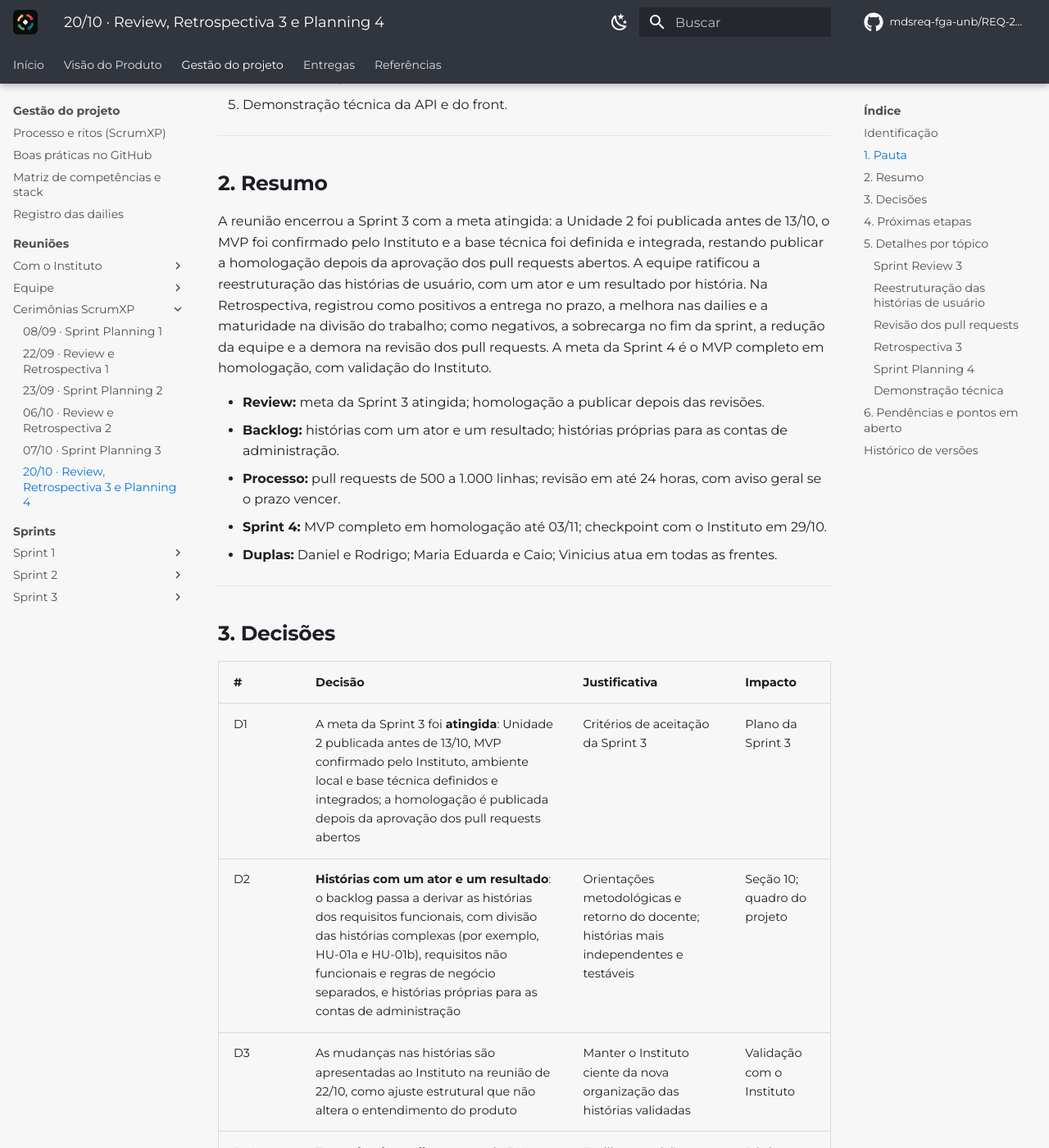
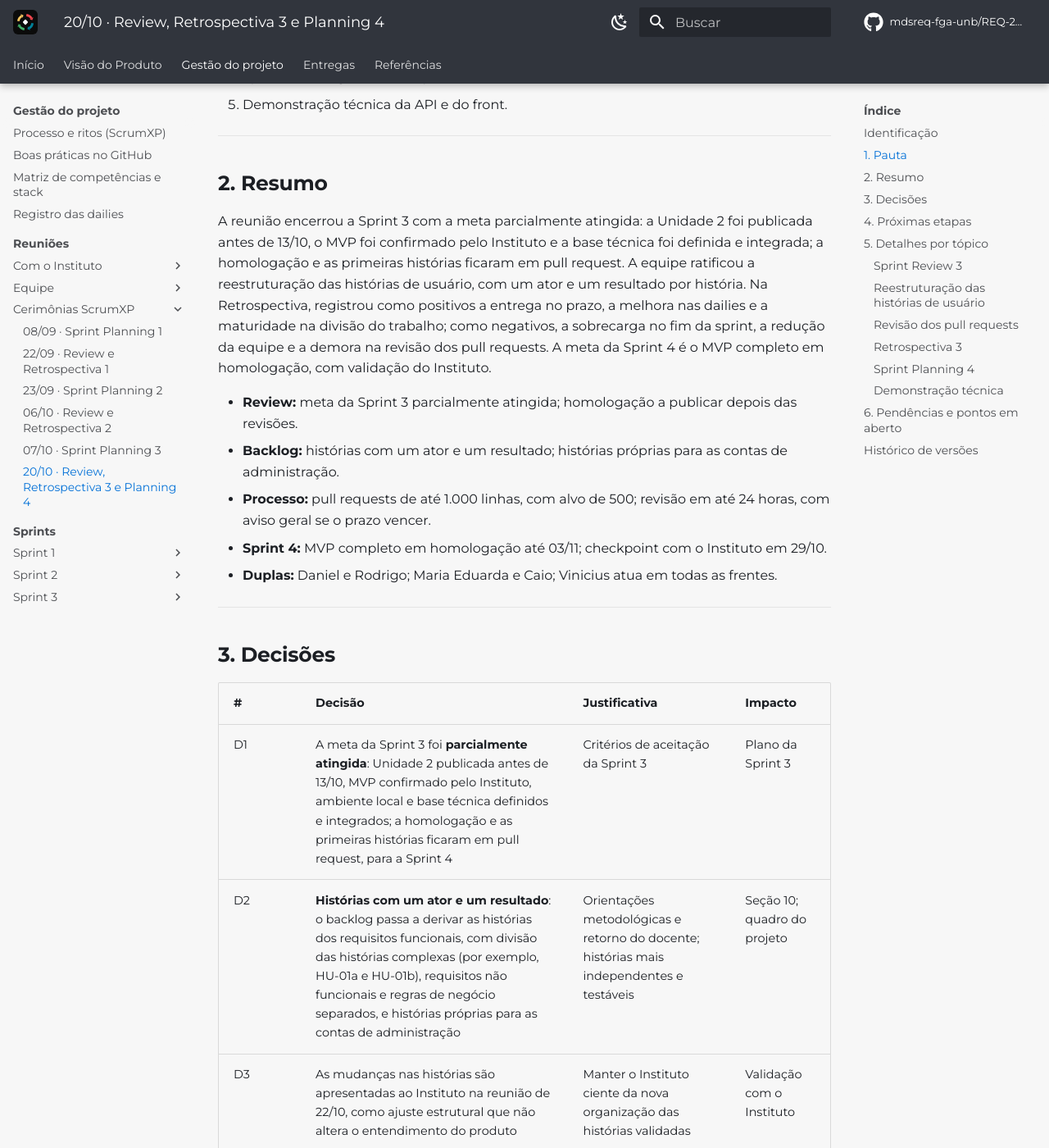
Before and after one commit to mdsreq-fga-unb/REQ-2026.2-T02-CyberSetor, an MkDocs documentation site: the page built from docs/gestao/atas/2026-10-20-sprint-review-retrospectiva-planning.md, in a window 1280 px wide and 1400 px high, scrolled down 1674 px. Shown: the whole window at 82% size. Built offline with MkDocs 1.6.1 and Material for MkDocs 9.7.7, drawn with Linux system fonts in a browser that asks for light colours; comment, search, counter and statistics services are not loaded; some of the changed text lies outside the part shown.

Commit message:
docs(gestao): ajusta a ata de 20/10 conferida com a conducao

```diff
--- a/docs/gestao/atas/2026-10-20-sprint-review-retrospectiva-planning.md
+++ b/docs/gestao/atas/2026-10-20-sprint-review-retrospectiva-planning.md
@@ -37,11 +37,11 @@ Reunião de encerramento da Sprint 3 e de planejamento da Sprint 4, realizada em
 
 ## 2. Resumo
 
-A reunião encerrou a Sprint 3 com a meta atingida: a Unidade 2 foi publicada antes de 13/10, o MVP foi confirmado pelo Instituto e a base técnica foi definida e integrada, restando publicar a homologação depois da aprovação dos pull requests abertos. A equipe ratificou a reestruturação das histórias de usuário, com um ator e um resultado por história. Na Retrospectiva, registrou como positivos a entrega no prazo, a melhora nas dailies e a maturidade na divisão do trabalho; como negativos, a sobrecarga no fim da sprint, a redução da equipe e a demora na revisão dos pull requests. A meta da Sprint 4 é o MVP completo em homologação, com validação do Instituto.
+A reunião encerrou a Sprint 3 com a meta parcialmente atingida: a Unidade 2 foi publicada antes de 13/10, o MVP foi confirmado pelo Instituto e a base técnica foi definida e integrada; a homologação e as primeiras histórias ficaram em pull request. A equipe ratificou a reestruturação das histórias de usuário, com um ator e um resultado por história. Na Retrospectiva, registrou como positivos a entrega no prazo, a melhora nas dailies e a maturidade na divisão do trabalho; como negativos, a sobrecarga no fim da sprint, a redução da equipe e a demora na revisão dos pull requests. A meta da Sprint 4 é o MVP completo em homologação, com validação do Instituto.
 
-- **Review:** meta da Sprint 3 atingida; homologação a publicar depois das revisões.
+- **Review:** meta da Sprint 3 parcialmente atingida; homologação a publicar depois das revisões.
 - **Backlog:** histórias com um ator e um resultado; histórias próprias para as contas de administração.
-- **Processo:** pull requests de 500 a 1.000 linhas; revisão em até 24 horas, com aviso geral se o prazo vencer.
+- **Processo:** pull requests de até 1.000 linhas, com alvo de 500; revisão em até 24 horas, com aviso geral se o prazo vencer.
 - **Sprint 4:** MVP completo em homologação até 03/11; checkpoint com o Instituto em 29/10.
 - **Duplas:** Daniel e Rodrigo; Maria Eduarda e Caio; Vinicius atua em todas as frentes.
 
@@ -51,10 +51,10 @@ A reunião encerrou a Sprint 3 com a meta atingida: a Unidade 2 foi publicada an
 
 | # | Decisão | Justificativa | Impacto |
 |---|---|---|---|
-| D1 | A meta da Sprint 3 foi **atingida**: Unidade 2 publicada antes de 13/10, MVP confirmado pelo Instituto, ambiente local e base técnica definidos e integrados; a homologação é publicada depois da aprovação dos pull requests abertos | Critérios de aceitação da Sprint 3 | Plano da Sprint 3 |
+| D1 | A meta da Sprint 3 foi **parcialmente atingida**: Unidade 2 publicada antes de 13/10, MVP confirmado pelo Instituto, ambiente local e base técnica definidos e integrados; a homologação e as primeiras histórias ficaram em pull request, para a Sprint 4 | Critérios de aceitação da Sprint 3 | Plano da Sprint 3 |
 | D2 | **Histórias com um ator e um resultado**: o backlog passa a derivar as histórias dos requisitos funcionais, com divisão das histórias complexas (por exemplo, HU-01a e HU-01b), requisitos não funcionais e regras de negócio separados, e histórias próprias para as contas de administração | Orientações metodológicas e retorno do docente; histórias mais independentes e testáveis | Seção 10; quadro do projeto |
 | D3 | As mudanças nas histórias são apresentadas ao Instituto na reunião de 22/10, como ajuste estrutural que não altera o entendimento do produto | Manter o Instituto ciente da nova organização das histórias validadas | Validação com o Instituto |
-| D4 | **Tamanho dos pull requests**: de 500 a 1.000 linhas de mudança, no máximo | Facilitar a revisão e adiantar as entregas | Página "Boas práticas no GitHub" |
+| D4 | **Tamanho dos pull requests**: até 1.000 linhas de mudança, com alvo de 500 | Facilitar a revisão e adiantar as entregas | Página "Boas práticas no GitHub" |
 | D5 | **Revisão em até 24 horas**; vencido o prazo, o autor aciona a equipe toda no grupo | Demora na revisão dos pull requests na Sprint 3 | Página "Boas práticas no GitHub" |
 | D6 | **Duplas da Sprint 4**: Daniel Batista e Rodrigo Henrique Donato; Maria Eduarda Marques e Caio Martins; Vinicius Vieira atua de forma independente, apoiando todas as frentes | Equipe de cinco integrantes | Quadro do projeto; seção 7 |
 | D7 | **Meta da Sprint 4**: MVP completo em homologação, em ambiente online, com validação do Instituto até 03/11; checkpoint com o Instituto em 29/10 | Cronograma do MVP (seção 6) | Plano da Sprint 4 |
@@ -83,7 +83,7 @@ A reunião encerrou a Sprint 3 com a meta atingida: a Unidade 2 foi publicada an
 
 ### Sprint Review 3
 
-Vinicius Vieira confirmou que a meta da Sprint 3 foi cumprida: a Unidade 2 foi publicada antes de 13/10, o MVP foi confirmado pelo Instituto e o ambiente local e a base técnica foram definidos e integrados. A stack foi publicada no servidor de homologação, com ajustes na imagem de implantação; a publicação final depende da aprovação dos pull requests abertos. Vinicius Vieira informou que os novos pull requests foram montados com 500 a 1.000 linhas, para facilitar a revisão das histórias e adiantar as entregas ao Instituto.
+Vinicius Vieira avaliou a meta da Sprint 3 como parcialmente atingida: a Unidade 2 foi publicada antes de 13/10, o MVP foi confirmado pelo Instituto e o ambiente local e a base técnica foram definidos e integrados. A aplicação foi executada localmente para a demonstração; a publicação em homologação depende da aprovação dos pull requests abertos, que incluem as imagens de implantação. Vinicius Vieira informou que os pull requests abertos na sprint foram montados com 500 a 1.000 linhas para adiantar as entregas ao Instituto, e a equipe fixou o limite daqui em diante (D4).
 
 Rodrigo Henrique Donato perguntou se a falta de uma Review direto com o cliente traria problema. Vinicius Vieira esclareceu que a revisão com o Instituto acontece nas reuniões com o cliente, e a Retrospectiva é interna da equipe; o ideal seria a Retrospectiva antes da reunião com o cliente, mas o fluxo atual funciona para a equipe.
 
@@ -97,7 +97,7 @@ Vinicius Vieira pediu que a equipe revisasse os pull requests abertos, de autent
 
 ### Retrospectiva 3
 
-- **Funcionou:** entrega da Unidade 2 no prazo; MVP confirmado; melhora na dinâmica das dailies; maturidade da equipe na divisão e na execução do trabalho.
+- **Funcionou:** entrega da Unidade 2 no prazo; MVP confirmado; melhora na dinâmica das dailies, com a meta de 80% de adesão atingida na sprint; maturidade da equipe na divisão e na execução do trabalho.
 - **Não funcionou:** sobrecarga de trabalho no fim da sprint; redução da equipe para cinco integrantes; demora na revisão dos pull requests.
 - **Ações:** D4 (pull requests menores) e D5 (revisão em até 24 horas, com aviso geral).
 
@@ -134,3 +134,4 @@ Daniel Batista observou a semelhança com o Spring Boot, em injeção de depend
 | Versão | Data | Autor | Descrição |
 |---|---|---|---|
 | 0.1 | 21/10/2026 | Maria Eduarda Marques | Rascunho a partir das anotações automáticas da reunião, com revisão de dados sensíveis |
+| 0.2 | 21/10/2026 | Vinicius Vieira | Horário, transcrição, execução local na demonstração e limite de linhas por pull request conferidos com a condução |
```
Also changed, not shown: other parts of docs/gestao/atas/2026-10-20-sprint-review-retrospectiva-planning.md (+2 -2 lines), docs/gestao/atas/index.md (+1 -1 lines).
